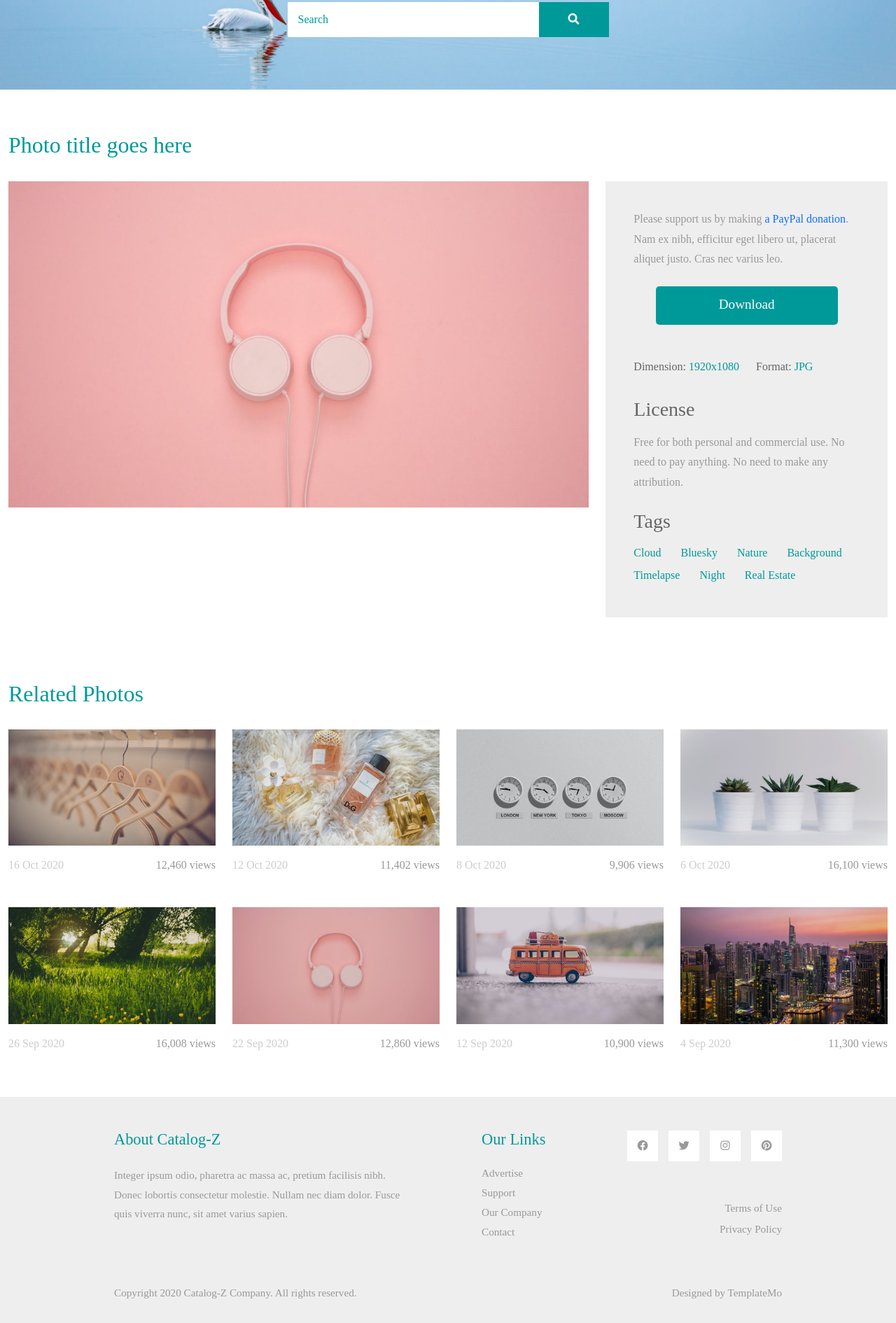
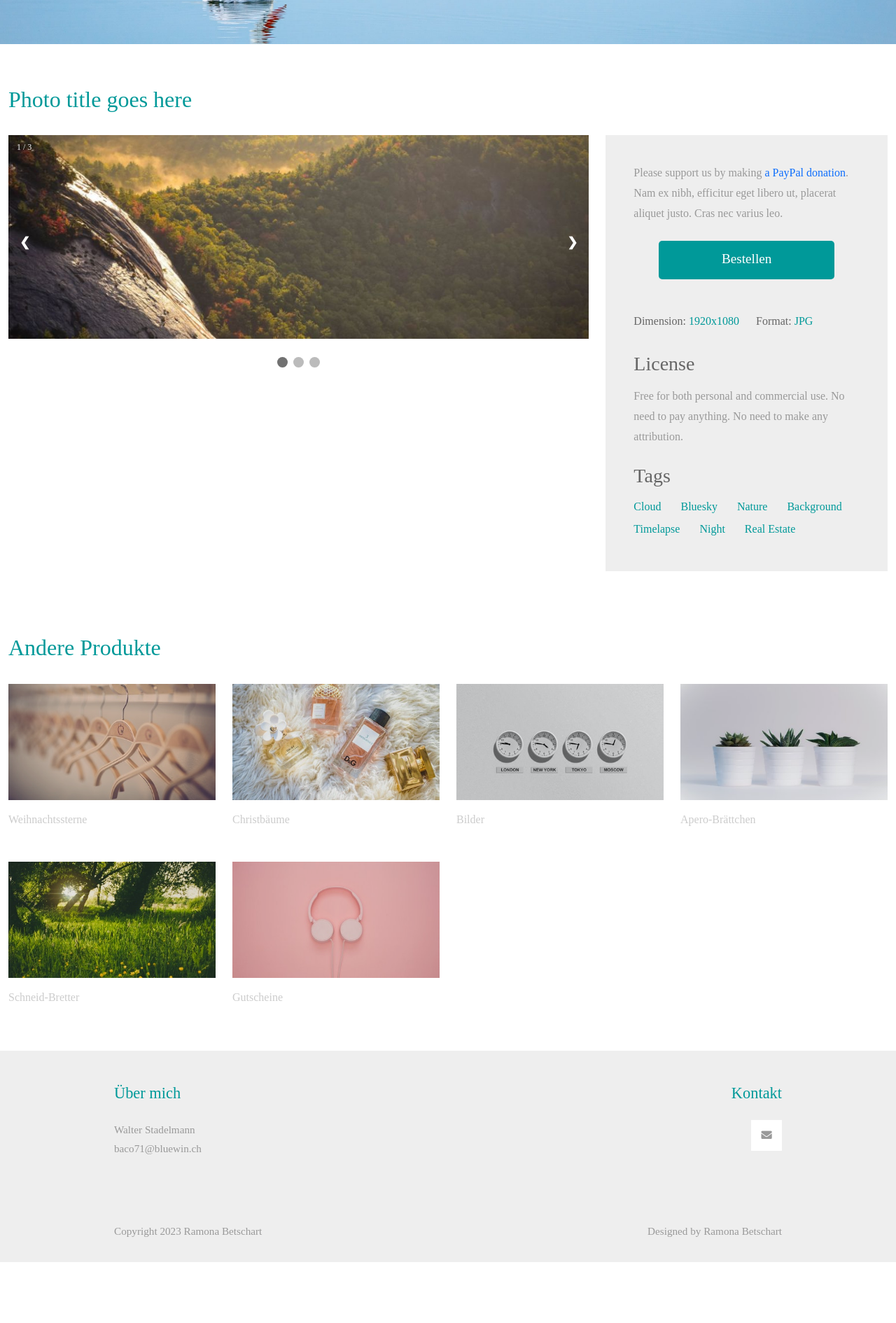
Before and after one commit to Cramery/baco71.github.io, a plain HTML site: page photo-detail.html in a window 1280 px wide. Shown: the part 137-2027 px from the top of the page at 70% size. After the commit the page ends 1940 px from the top, so only its background shows below. Drawn offline with Linux system fonts and the light colour scheme.

Commit message:
Details_Webside

```diff
--- /dev/null
+++ b/css/slideshow.css
@@ -0,0 +1,90 @@
+* {box-sizing: border-box}
+
+.mySlides {display: none}
+img {vertical-align: middle;}
+
+/* Slideshow container */
+.slideshow-container {
+  max-width: 1000px;
+  position: relative;
+  margin: auto;
+}
+
+/* Next & previous buttons */
+.prev, .next {
+  cursor: pointer;
+  position: absolute;
+  top: 50%;
+  width: auto;
+  padding: 16px;
+  margin-top: -22px;
+  color: white;
+  font-weight: bold;
+  font-size: 18px;
+  transition: 0.6s ease;
+  border-radius: 0 3px 3px 0;
+  user-select: none;
+}
+
+/* Position the "next button" to the right */
+.next {
+  right: 0;
+  border-radius: 3px 0 0 3px;
+}
+
+/* On hover, add a black background color with a little bit see-through */
+.prev:hover, .next:hover {
+  background-color: rgba(0,0,0,0.8);
+}
+
+/* Caption text */
+.text {
+  color: #f2f2f2;
+  font-size: 15px;
+  padding: 8px 12px;
+  position: absolute;
+  bottom: 8px;
+  width: 100%;
+  text-align: center;
+}
+
+/* Number text (1/3 etc) */
+.numbertext {
+  color: #f2f2f2;
+  font-size: 12px;
+  padding: 8px 12px;
+  position: absolute;
+  top: 0;
+}
+
+/* The dots/bullets/indicators */
+.dot {
+  cursor: pointer;
+  height: 15px;
+  width: 15px;
+  margin: 0 2px;
+  background-color: #bbb;
+  border-radius: 50%;
+  display: inline-block;
+  transition: background-color 0.6s ease;
+}
+
+.active, .dot:hover {
+  background-color: #717171;
+}
+
+/* Fading animation */
+.fade {
+  animation-name: fade;
+  animation-duration: 23000s;
+}
+
+@keyframes fade {
+  from {opacity: 1}
+  to {opacity: 1}
+}
+
+/* On smaller screens, decrease text size */
+@media only screen and (max-width: 300px) {
+  .prev, .next,.text {font-size: 11px}
+}
--- a/photo-detail.html
+++ b/photo-detail.html
@@ -4,61 +4,38 @@
     <meta charset="UTF-8">
     <meta name="viewport" content="width=device-width, initial-scale=1.0">
     <title>Catalog-Z Photo Detail Page</title>
+	<link rel="stylesheet" href="css/slideshow.css">
     <link rel="stylesheet" href="css/bootstrap.min.css">
     <link rel="stylesheet" href="fontawesome/css/all.min.css">
     <link rel="stylesheet" href="css/templatemo-style.css">
-<!--
 
-TemplateMo 556 Catalog-Z
-
-https://templatemo.com/tm-556-catalog-z
-
--->
 </head>
 <body>
+     <!-- Page Loader -->
     <!-- Page Loader -->
     <div id="loader-wrapper">
         <div id="loader"></div>
-
         <div class="loader-section section-left"></div>
         <div class="loader-section section-right"></div>
+    </div>
 
-    </div>
-    <nav class="navbar navbar-expand-lg">
+
+    <div class="tm-hero d-flex justify-content-center align-items-center" data-parallax="scroll" data-image-src="img/hero.jpg">
+		<nav class="navbar navbar-expand-lg">
         <div class="container-fluid">
-            <a class="navbar-brand" href="index.html">
-                <i class="fas fa-film mr-2"></i>
-                Catalog-Z
-            </a>
-            <button class="navbar-toggler" type="button" data-toggle="collapse" data-target="#navbarSupportedContent" aria-controls="navbarSupportedContent" aria-expanded="false" aria-label="Toggle navigation">
-                <i class="fas fa-bars"></i>
-            </button>
             <div class="collapse navbar-collapse" id="navbarSupportedContent">
             <ul class="navbar-nav ml-auto mb-2 mb-lg-0">
                 <li class="nav-item">
-                    <a class="nav-link nav-link-1 active" aria-current="page" href="index.html">Photos</a>
+                    <a class="nav-link nav-link-1" href="index.html">Übersicht</a>
                 </li>
                 <li class="nav-item">
-                    <a class="nav-link nav-link-2" href="videos.html">Videos</a>
+                     <a class="nav-link nav-link-4" href="contact.html">Kontakt</a>
                 </li>
-                <li class="nav-item">
-                    <a class="nav-link nav-link-3" href="about.html">About</a>
-                </li>
-                <li class="nav-item">
-                    <a class="nav-link nav-link-4" href="contact.html">Contact</a>
-                </li>
+
             </ul>
             </div>
         </div>
     </nav>
-
-    <div class="tm-hero d-flex justify-content-center align-items-center" data-parallax="scroll" data-image-src="img/hero.jpg">
-        <form class="d-flex tm-search-form">
-            <input class="form-control tm-search-input" type="search" placeholder="Search" aria-label="Search">
-            <button class="btn btn-outline-success tm-search-btn" type="submit">
-                <i class="fas fa-search"></i>
-            </button>
-        </form>
     </div>
 
     <div class="container-fluid tm-container-content tm-mt-60">
@@ -67,7 +44,36 @@ https://templatemo.com/tm-556-catalog-z
         </div>
         <div class="row tm-mb-90">
             <div class="col-xl-8 col-lg-7 col-md-6 col-sm-12">
-                <img src="img/img-01-big.jpg" alt="Image" class="img-fluid">
+                <div class="slideshow-container">
+
+			<div class="mySlides fade">
+			  <div class="numbertext">1 / 3</div>
+			  <img src="img/img_nature_wide.jpg" style="width:100%">
+			</div>
+
+			<div class="mySlides fade">
+			  <div class="numbertext">2 / 3</div>
+			  <img src="img/img_snow_wide.jpg" style="width:100%">
+			</div>
+
+			<div class="mySlides fade">
+			  <div class="numbertext">3 / 3</div>
+			  <img src="img/img_mountains_wide.jpg" style="width:100%">
+			</div>
+
+			<a class="prev" onclick="plusSlides(-1)">❮</a>
+			<a class="next" onclick="plusSlides(1)">❯</a>
+
+			</div>
+			<br>
+
+			<div style="text-align:center">
+			  <span class="dot" onclick="currentSlide(1)"></span>
+			  <span class="dot" onclick="currentSlide(2)"></span>
+			  <span class="dot" onclick="currentSlide(3)"></span>
+			</div>
+
+
             </div>
             <div class="col-xl-4 col-lg-5 col-md-6 col-sm-12">
                 <div class="tm-bg-gray tm-video-details">
@@ -75,7 +81,7 @@ https://templatemo.com/tm-556-catalog-z
                         Please support us by making <a href="https://paypal.me/templatemo" target="_parent" rel="sponsored">a PayPal donation</a>. Nam ex nibh, efficitur eget libero ut, placerat aliquet justo. Cras nec varius leo.
                     </p>
                     <div class="text-center mb-5">
-                        <a href="#" class="btn btn-primary tm-btn-big">Download</a>
+                        <a href="mailto:baco71@bluewin.ch" class="btn btn-primary tm-btn-big">Bestellen</a>
                     </div>
                     <div class="mb-4 d-flex flex-wrap">
                         <div class="mr-4 mb-2">
@@ -104,7 +110,7 @@ https://templatemo.com/tm-556-catalog-z
         </div>
         <div class="row mb-4">
             <h2 class="col-12 tm-text-primary">
-                Related Photos
+                Andere Produkte
             </h2>
         </div>
         <div class="row mb-3 tm-gallery">
@@ -112,117 +118,92 @@ https://templatemo.com/tm-556-catalog-z
                 <figure class="effect-ming tm-video-item">
                     <img src="img/img-01.jpg" alt="Image" class="img-fluid">
                     <figcaption class="d-flex align-items-center justify-content-center">
-                        <h2>Hangers</h2>
+                        <h2>Weihnachtssterne</h2>
                         <a href="#">View more</a>
                     </figcaption>
                 </figure>
                 <div class="d-flex justify-content-between tm-text-gray">
-                    <span class="tm-text-gray-light">16 Oct 2020</span>
-                    <span>12,460 views</span>
+                    <span class="tm-text-gray-light">Weihnachtssterne</span>
                 </div>
             </div>
             <div class="col-xl-3 col-lg-4 col-md-6 col-sm-6 col-12 mb-5">
                 <figure class="effect-ming tm-video-item">
                     <img src="img/img-02.jpg" alt="Image" class="img-fluid">
                     <figcaption class="d-flex align-items-center justify-content-center">
-                        <h2>Perfumes</h2>
+                        <h2>Christbäume</h2>
                         <a href="#">View more</a>
                     </figcaption>
                 </figure>
                 <div class="d-flex justify-content-between tm-text-gray">
-                    <span class="tm-text-gray-light">12 Oct 2020</span>
-                    <span>11,402 views</span>
+                    <span class="tm-text-gray-light">Christbäume</span>
                 </div>
             </div>
             <div class="col-xl-3 col-lg-4 col-md-6 col-sm-6 col-12 mb-5">
                 <figure class="effect-ming tm-video-item">
                     <img src="img/img-03.jpg" alt="Image" class="img-fluid">
                     <figcaption class="d-flex align-items-center justify-content-center">
-                        <h2>Clocks</h2>
+                        <h2>Bilder</h2>
                         <a href="#">View more</a>
                     </figcaption>
                 </figure>
                 <div class="d-flex justify-content-between tm-text-gray">
-                    <span class="tm-text-gray-light">8 Oct 2020</span>
-                    <span>9,906 views</span>
+                    <span class="tm-text-gray-light">Bilder</span>
                 </div>
             </div>
             <div class="col-xl-3 col-lg-4 col-md-6 col-sm-6 col-12 mb-5">
                 <figure class="effect-ming tm-video-item">
                     <img src="img/img-04.jpg" alt="Image" class="img-fluid">
                     <figcaption class="d-flex align-items-center justify-content-center">
-                        <h2>Plants</h2>
+                        <h2>Apero-Brättchen</h2>
                         <a href="#">View more</a>
                     </figcaption>
                 </figure>
                 <div class="d-flex justify-content-between tm-text-gray">
-                    <span class="tm-text-gray-light">6 Oct 2020</span>
-                    <span>16,100 views</span>
+                    <span class="tm-text-gray-light">Apero-Brättchen</span>
+
                 </div>
             </div>
             <div class="col-xl-3 col-lg-4 col-md-6 col-sm-6 col-12 mb-5">
                 <figure class="effect-ming tm-video-item">
                     <img src="img/img-05.jpg" alt="Image" class="img-fluid">
                     <figcaption class="d-flex align-items-center justify-content-center">
-                        <h2>Morning</h2>
+                        <h2>Schneid-Bretter</h2>
                         <a href="#">View more</a>
                     </figcaption>
                 </figure>
                 <div class="d-flex justify-content-between tm-text-gray">
-                    <span class="tm-text-gray-light">26 Sep 2020</span>
-                    <span>16,008 views</span>
+                    <span class="tm-text-gray-light">Schneid-Bretter</span>
+
                 </div>
             </div>
             <div class="col-xl-3 col-lg-4 col-md-6 col-sm-6 col-12 mb-5">
                 <figure class="effect-ming tm-video-item">
                     <img src="img/img-06.jpg" alt="Image" class="img-fluid">
                     <figcaption class="d-flex align-items-center justify-content-center">
-                        <h2>Pinky</h2>
+                        <h2>Gutscheine</h2>
                         <a href="#">View more</a>
                     </figcaption>
                 </figure>
                 <div class="d-flex justify-content-between tm-text-gray">
-                    <span class="tm-text-gray-light">22 Sep 2020</span>
-                    <span>12,860 views</span>
+                    <span class="tm-text-gray-light">Gutscheine</span>
+
                 </div>
             </div>
-            <div class="col-xl-3 col-lg-4 col-md-6 col-sm-6 col-12 mb-5">
-                <figure class="effect-ming tm-video-item">
-                    <img src="img/img-07.jpg" alt="Image" class="img-fluid">
-                    <figcaption class="d-flex align-items-center justify-content-center">
-                        <h2>Bus</h2>
-                        <a href="#">View more</a>
-                    </figcaption>
-                </figure>
-                <div class="d-flex justify-content-between tm-text-gray">
-                    <span class="tm-text-gray-light">12 Sep 2020</span>
-                    <span>10,900 views</span>
-                </div>
-            </div>
-            <div class="col-xl-3 col-lg-4 col-md-6 col-sm-6 col-12 mb-5">
-                <figure class="effect-ming tm-video-item">
-                    <img src="img/img-08.jpg" alt="Image" class="img-fluid">
-                    <figcaption class="d-flex align-items-center justify-content-center">
-                        <h2>New York</h2>
-                        <a href="#">View more</a>
-                    </figcaption>
-                </figure>
-                <div class="d-flex justify-content-between tm-text-gray">
-                    <span class="tm-text-gray-light">4 Sep 2020</span>
-                    <span>11,300 views</span>
-                </div>
+
             </div>
         </div> <!-- row -->
     </div> <!-- container-fluid, tm-container-content -->
 
-    <footer class="tm-bg-gray pt-5 pb-3 tm-text-gray tm-footer">
+     <footer class="tm-bg-gray pt-5 pb-3 tm-text-gray tm-footer">
         <div class="container-fluid tm-container-small">
             <div class="row">
                 <div class="col-lg-6 col-md-12 col-12 px-5 mb-5">
-                    <h3 class="tm-text-primary mb-4 tm-footer-title">About Catalog-Z</h3>
-                    <p>Integer ipsum odio, pharetra ac massa ac, pretium facilisis nibh. Donec lobortis consectetur molestie. Nullam nec diam dolor. Fusce quis viverra nunc, sit amet varius sapien.</p>
+                    <h3 class="tm-text-primary mb-4 tm-footer-title">Über mich</h3>
+                    <p>Walter Stadelmann <br />
+					baco71@bluewin.ch
+					</p>
                 </div>
-                <div class="col-lg-3 col-md-6 col-sm-6 col-12 px-5 mb-5">
+                <!--<div class="col-lg-3 col-md-6 col-sm-6 col-12 px-5 mb-5">
                     <h3 class="tm-text-primary mb-4 tm-footer-title">Our Links</h3>
                     <ul class="tm-footer-links pl-0">
                         <li><a href="#">Advertise</a></li>
@@ -230,24 +211,29 @@ https://templatemo.com/tm-556-catalog-z
                         <li><a href="#">Our Company</a></li>
                         <li><a href="#">Contact</a></li>
                     </ul>
+                </div>-->
+				<div class="col-lg-3 col-md-6 col-sm-6 col-12 px-5 mb-5">
+
                 </div>
-                <div class="col-lg-3 col-md-6 col-sm-6 col-12 px-5 mb-5">
+				 <div class="col-lg-3 col-md-6 col-sm-6 col-12 px-5 mb-5">
+				 <h3 class="tm-text-primary mb-4 tm-footer-title" style="text-align:right">Kontakt</h3>
                     <ul class="tm-social-links d-flex justify-content-end pl-0 mb-5">
-                        <li class="mb-2"><a href="https://facebook.com"><i class="fab fa-facebook"></i></a></li>
-                        <li class="mb-2"><a href="https://twitter.com"><i class="fab fa-twitter"></i></a></li>
+                        <li class="mb-2"><a href="mailto:baco71@bluewin.ch"><i class="fas fa-envelope"></i></a> </li>
+                        <!--<li class="mb-2"><a href="https://twitter.com"><i class="fab fa-twitter"></i></a></li>
                         <li class="mb-2"><a href="https://instagram.com"><i class="fab fa-instagram"></i></a></li>
-                        <li class="mb-2"><a href="https://pinterest.com"><i class="fab fa-pinterest"></i></a></li>
+                        <li class="mb-2"><a href="https://pinterest.com"><i class="fab fa-pinterest"></i></a></li>-->
+
                     </ul>
-                    <a href="#" class="tm-text-gray text-right d-block mb-2">Terms of Use</a>
-                    <a href="#" class="tm-text-gray text-right d-block">Privacy Policy</a>
+
                 </div>
+
             </div>
             <div class="row">
                 <div class="col-lg-8 col-md-7 col-12 px-5 mb-3">
-                    Copyright 2020 Catalog-Z Company. All rights reserved.
+                    Copyright 2023 Ramona Betschart
                 </div>
                 <div class="col-lg-4 col-md-5 col-12 px-5 text-right">
-                    Designed by <a href="https://templatemo.com" class="tm-text-gray" rel="sponsored" target="_parent">TemplateMo</a>
+                    Designed by Ramona Betschart
                 </div>
             </div>
         </div>
@@ -259,5 +245,34 @@ https://templatemo.com/tm-556-catalog-z
             $('body').addClass('loaded');
         });
     </script>
+
+	<script>
+		let slideIndex = 1;
+		showSlides(slideIndex);
+
+		function plusSlides(n) {
+		  showSlides(slideIndex += n);
+		}
+
+		function currentSlide(n) {
+		  showSlides(slideIndex = n);
+		}
+
+		function showSlides(n) {
+		  let i;
+		  let slides = document.getElementsByClassName("mySlides");
+		  let dots = document.getElementsByClassName("dot");
+		  if (n > slides.length) {slideIndex = 1}
+		  if (n < 1) {slideIndex = slides.length}
+		  for (i = 0; i < slides.length; i++) {
+			slides[i].style.display = "none";
+		  }
+		  for (i = 0; i < dots.length; i++) {
+			dots[i].className = dots[i].className.replace(" active", "");
+		  }
+		  slides[slideIndex-1].style.display = "block";
+		  dots[slideIndex-1].className += " active";
+		}
+</script>
 </body>
 </html>
```
Also changed, not shown: contact.html (+5 -58 lines), img/img_mountains_wide.jpg (added), img/img_nature_wide.jpg (added), img/img_snow_wide.jpg (added).
